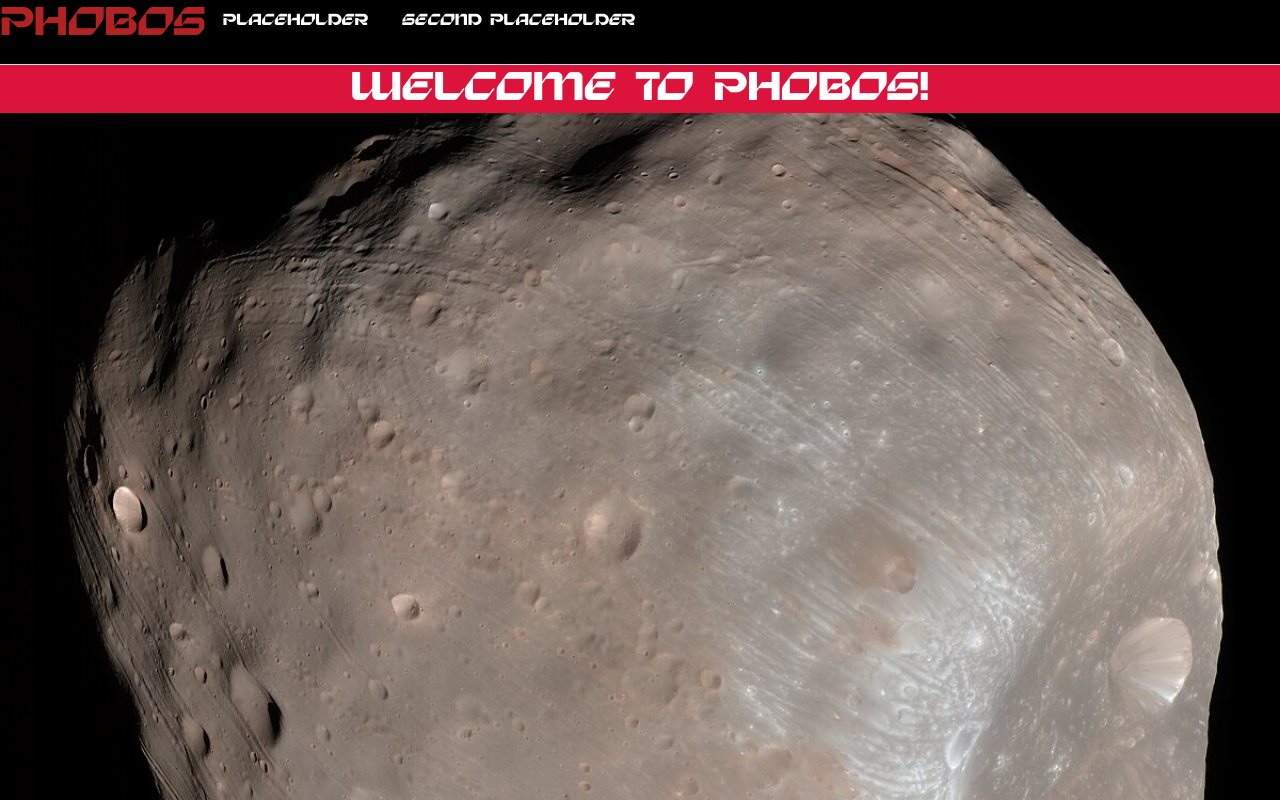
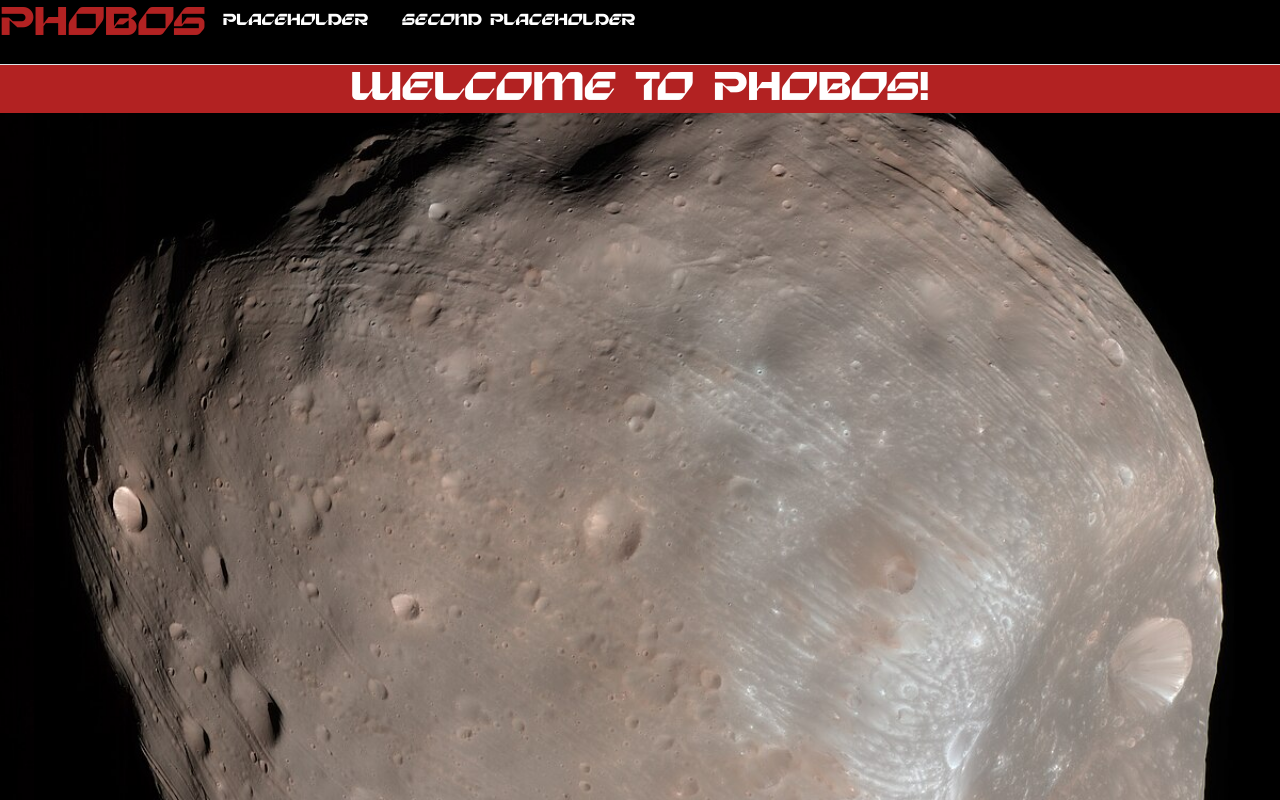
Before and after one commit to AlexSMCD/PHOBOS.github.io, a plain HTML site: page index.html in a window 1280 px wide. Drawn offline with nearby package versions, Linux system fonts and the light colour scheme.

Commit message:
All fixed for today

```diff
--- a/index.html
+++ b/index.html
@@ -27,7 +27,7 @@ h1, a, .nav-link {
   </li>
 </ul>
 <a class="nav-link" href="#placeholder"></a>
-<h1 style="color: white; background-color: crimson; text-align: center;">Welcome to PHOBOS!</h1>
+<h1 style="color: white; background-color: firebrick; text-align: center;">Welcome to PHOBOS!</h1>
  <a class="nav-link" href="#secondplaceholder"></a>
 </body>
 </html>
```
